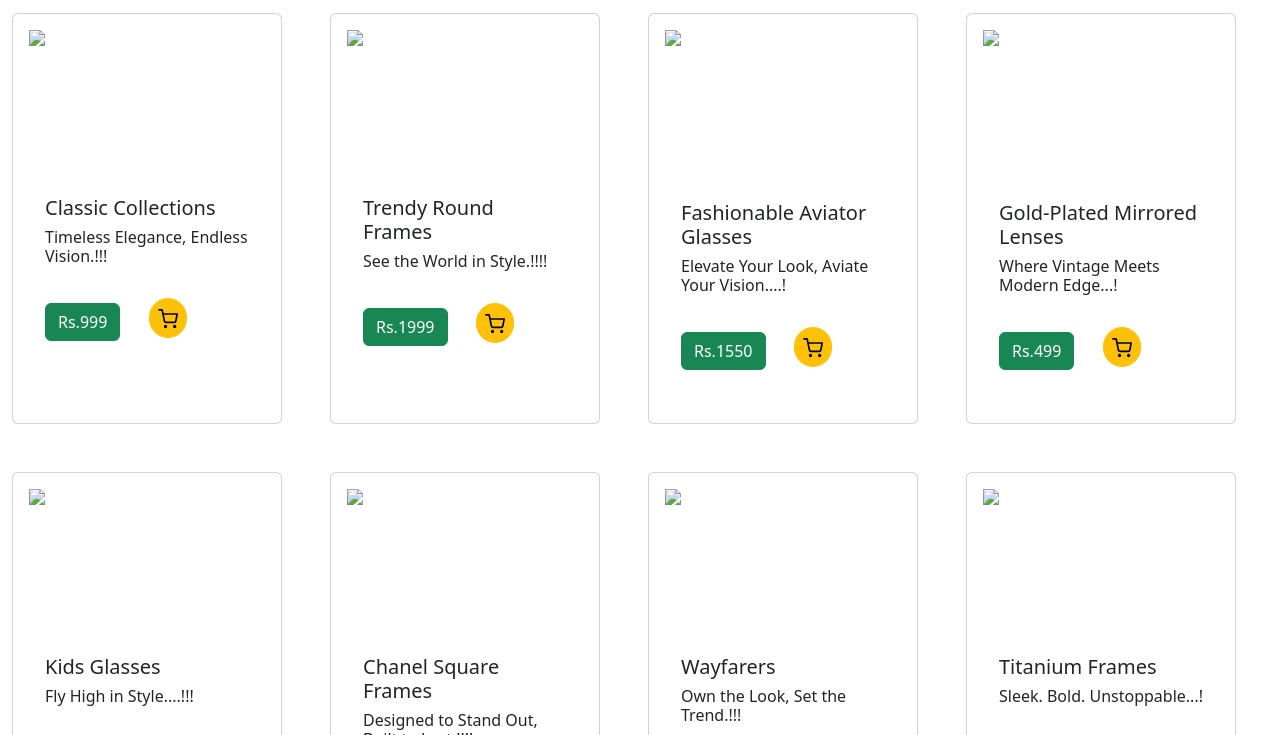
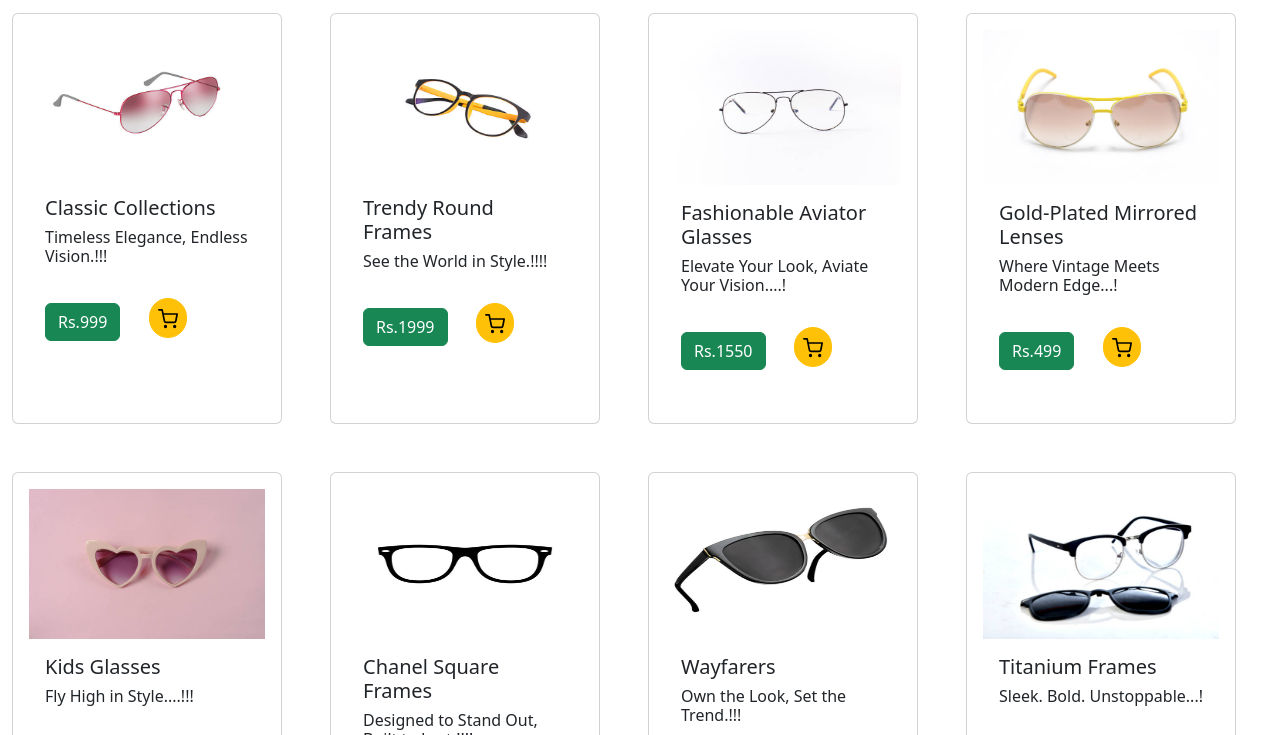
Before and after one commit to arunasankar30/optical, a plain HTML site: page index.html in a window 1280 px wide. Shown: the part 743-1478 px from the top of the page. Drawn offline with nearby package versions, Linux system fonts and the light colour scheme.

Commit message:
Update index.html

```diff
--- a/index.html
+++ b/index.html
@@ -47,13 +47,13 @@
         <div id="heroCarousel" class="carousel slide" data-bs-ride="carousel" >
             <div class="carousel-inner">
               <div class="carousel-item active">
-                <img src="./images/f9.jpg" class="d-block w-100" alt="Stylish Glasses" style="height: 500px;width: 100%;">
+                <img src="./f9.jpg" class="d-block w-100" alt="Stylish Glasses" style="height: 500px;width: 100%;">
               </div>
               <div class="carousel-item">
-                <img src="./images/f7.jpg" class="d-block w-100" alt="Trendy Glasses" style="height: 600px;width: 100%;">
+                <img src="./f7.jpg" class="d-block w-100" alt="Trendy Glasses" style="height: 600px;width: 100%;">
               </div>
               <div class="carousel-item">
-                <img src="./images/f8.jpg" class="d-block w-100" alt="Trendy Glasses" style="height: 600px;width: 100%;">
+                <img src="./f8.jpg" class="d-block w-100" alt="Trendy Glasses" style="height: 600px;width: 100%;">
               </div>
             </div>
             <button class="carousel-control-prev" type="button" data-bs-target="#heroCarousel" data-bs-slide="prev">
@@ -66,7 +66,7 @@
           <h1 class="text-center m-2" style="color:#590d22;">Shop Our Collections</h1>
     <div class="row">
         <div class="card m-4 p-3" style="width:270px;">
-            <img class="card_img_top" src="./images/g10.jpg" height="150px">
+            <img class="card_img_top" src="./g10.jpg" height="150px">
             <div class="card-body">
                 <h5 class="card-title">Classic Collections</h5>
                 <div class="card-text">
@@ -81,7 +81,7 @@
             </div>
         </div>
         <div class="card m-4 p-3" style="width:270px;">
-            <img class="card_img_top" src="./images/g7.jpg" height="150px" >
+            <img class="card_img_top" src="./g7.jpg" height="150px" >
             <div class="card-body">
                 <h5 class="card-title">Trendy Round Frames</h5>
                 <div class="card-text">
@@ -96,7 +96,7 @@
             </div>
         </div>
         <div class="card m-4 p-3" style="width:270px;">
-            <img class="card_img_top" src="./images/g6.jpg" height="155px">
+            <img class="card_img_top" src="./g6.jpg" height="155px">
             <div class="card-body">
                 <h5 class="card-title">Fashionable Aviator Glasses</h5>
                 <div class="card-text">
@@ -111,7 +111,7 @@
             </div>
         </div>
         <div class="card m-4 p-3" style="width:270px;">
-            <img class="card_img_top" src="./images/g9.jpg" height="155px">
+            <img class="card_img_top" src="./g9.jpg" height="155px">
             <div class="card-body">
                 <h5 class="card-title">Gold-Plated Mirrored Lenses</h5>
                 <div class="card-text">
@@ -129,7 +129,7 @@
     </div>
     <div class="row">
         <div class="card m-4 p-3" style="width:270px;">
-            <img class="card_img_top" src="./images/g11.jpg" height="150px">
+            <img class="card_img_top" src="./g11.jpg" height="150px">
             <div class="card-body">
                 <h5 class="card-title">Kids Glasses</h5>
                 <div class="card-text">
@@ -144,7 +144,7 @@
             </div>
         </div>
         <div class="card m-4 p-3" style="width:270px;">
-            <img class="card_img_top" src="./images/g3.jpg" height="150px" >
+            <img class="card_img_top" src="./g3.jpg" height="150px" >
             <div class="card-body">
                 <h5 class="card-title">Chanel Square Frames</h5>
                 <div class="card-text">
@@ -159,7 +159,7 @@
             </div>
         </div>
         <div class="card m-4 p-3" style="width:270px;">
-            <img class="card_img_top" src="./images/g8.jpg" height="150px;">
+            <img class="card_img_top" src="./g8.jpg" height="150px;">
             <div class="card-body">
                 <h5 class="card-title">Wayfarers</h5>
                 <div class="card-text">
@@ -174,7 +174,7 @@
             </div>
         </div>
         <div class="card m-4 p-3" style="width:270px;">
-            <img class="card_img_top" src="./images/g5.jpg" height="150px">
+            <img class="card_img_top" src="./g5.jpg" height="150px">
             <div class="card-body">
                 <h5 class="card-title">Titanium Frames</h5>
                 <div class="card-text">
@@ -195,7 +195,7 @@
 
       <div class="row">
           <div class="col-md-6">
-              <img src="./images/f6.jpg" alt="Product Image" class="img-fluid rounded shadow">
+              <img src="./f6.jpg" alt="Product Image" class="img-fluid rounded shadow">
           </div>
 
           <div class="col-md-6">
```
